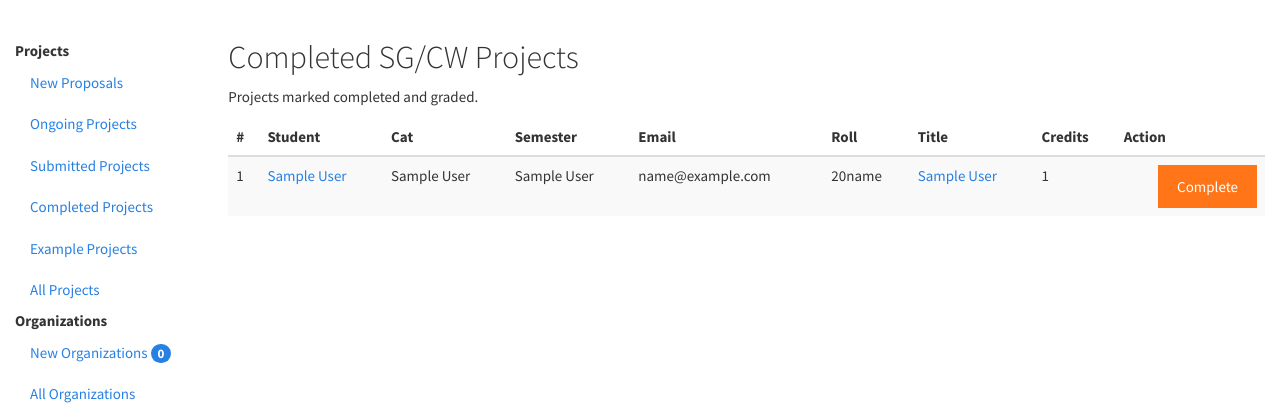
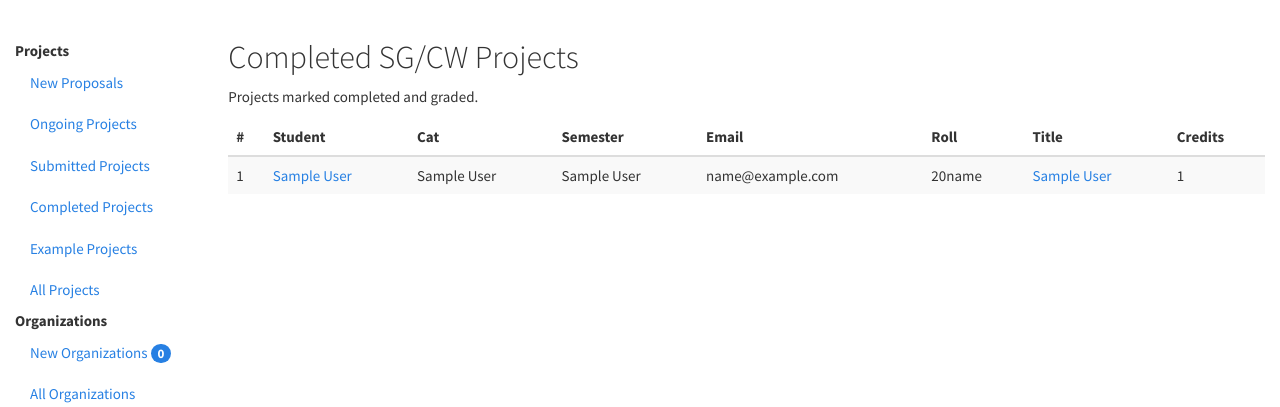
Before and after one commit to SanyamGarg12/sg-cw-iiitd, a Django app: template supervisor/templates/super_completedprojects.html in a window 1280 px wide. Shown: the part 51-458 px from the top of the page. Run offline with Django 3.2, Linux system fonts and the light colour scheme; the template is opened without the code that fills it: values that come from a table or form of the project are taken from there, others are empty; tables that the repository leaves empty hold one stand-in row (values such as "Sample post"); parts of the project's set-up code (start-up, migrations or seed data) failed here and were passed over; some libraries are stand-ins or nearby versions.

```diff
--- a/supervisor/templates/super_completedprojects.html
+++ b/supervisor/templates/super_completedprojects.html
@@ -15,7 +15,6 @@
                     <th>Roll</th>
                     <th>Title</th>
                     <th>Credits</th>
-                    <th>Action</th>
                 </tr>
                 </thead>
                 <tbody>
@@ -33,9 +32,6 @@
                         <td><a href="{% url 'super_viewproject' p.id %}"
                                style="text-decoration:none;">{{ p.title|truncatechars:60 }}</a></td>
                         <td>{{ p.credits }}</td>
-                        <td><a class="btn btn-warning" role="button" href="{% url 'complete' p.id %}"
-                               style="float:right;">Complete</a>
-                        </td>
                     </tr>
                 {% endfor %}
                 </tbody>
--- a/supervisor/templates/super_submittedprojects.html
+++ b/supervisor/templates/super_submittedprojects.html
@@ -15,6 +15,7 @@
                     <th>Roll</th>
                     <th>Title</th>
                     <th>Credits</th>
+                    <th>Action</th>
                 </tr>
                 </thead>
                 <tbody>
@@ -32,6 +33,9 @@
                         <td><a href="{% url 'super_viewproject' p.id %}"
                                style="text-decoration:none;">{{ p.title|truncatechars:60 }}</a></td>
                         <td>{{ p.credits }}</td>
+                        <td><a class="btn btn-warning" role="button" href="{% url 'complete' p.id %}"
+                               style="float:right;">Complete</a>
+                        </td>
                     </tr>
                 {% endfor %}
                 </tbody>
```
